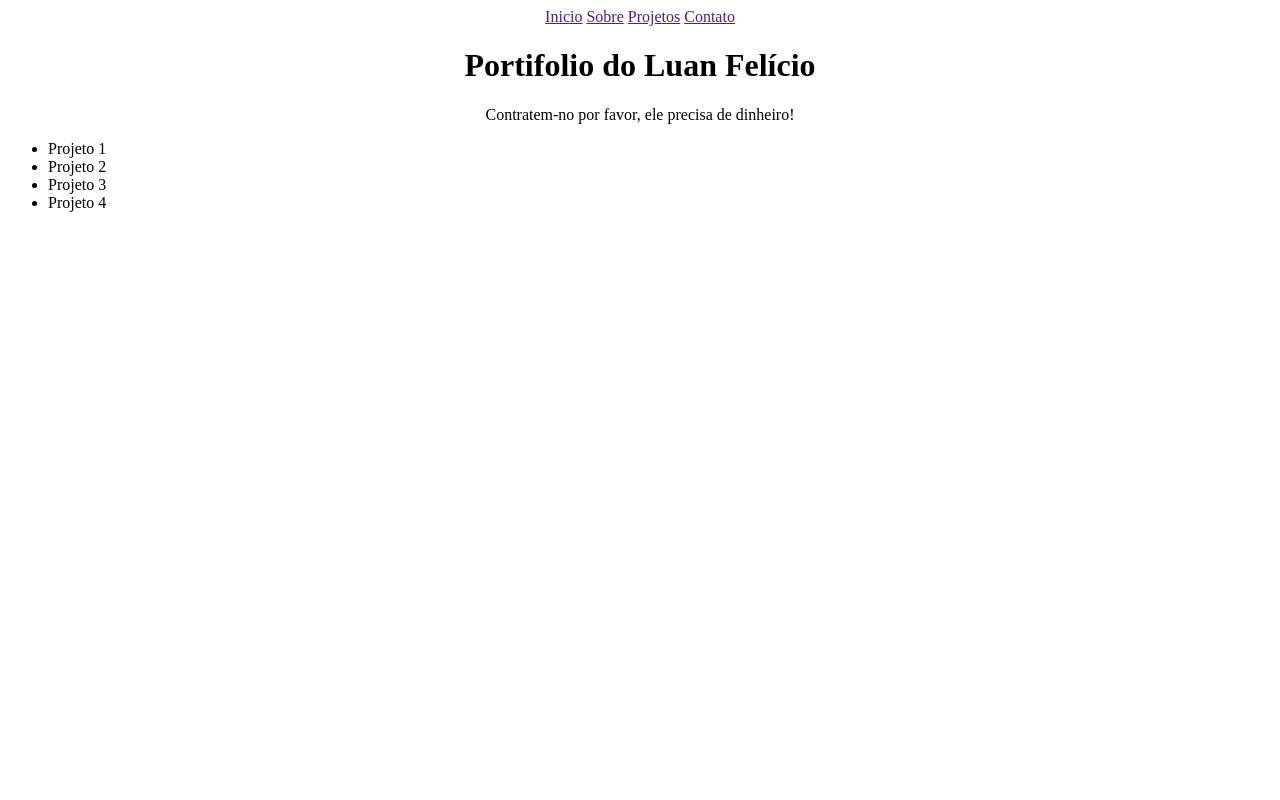
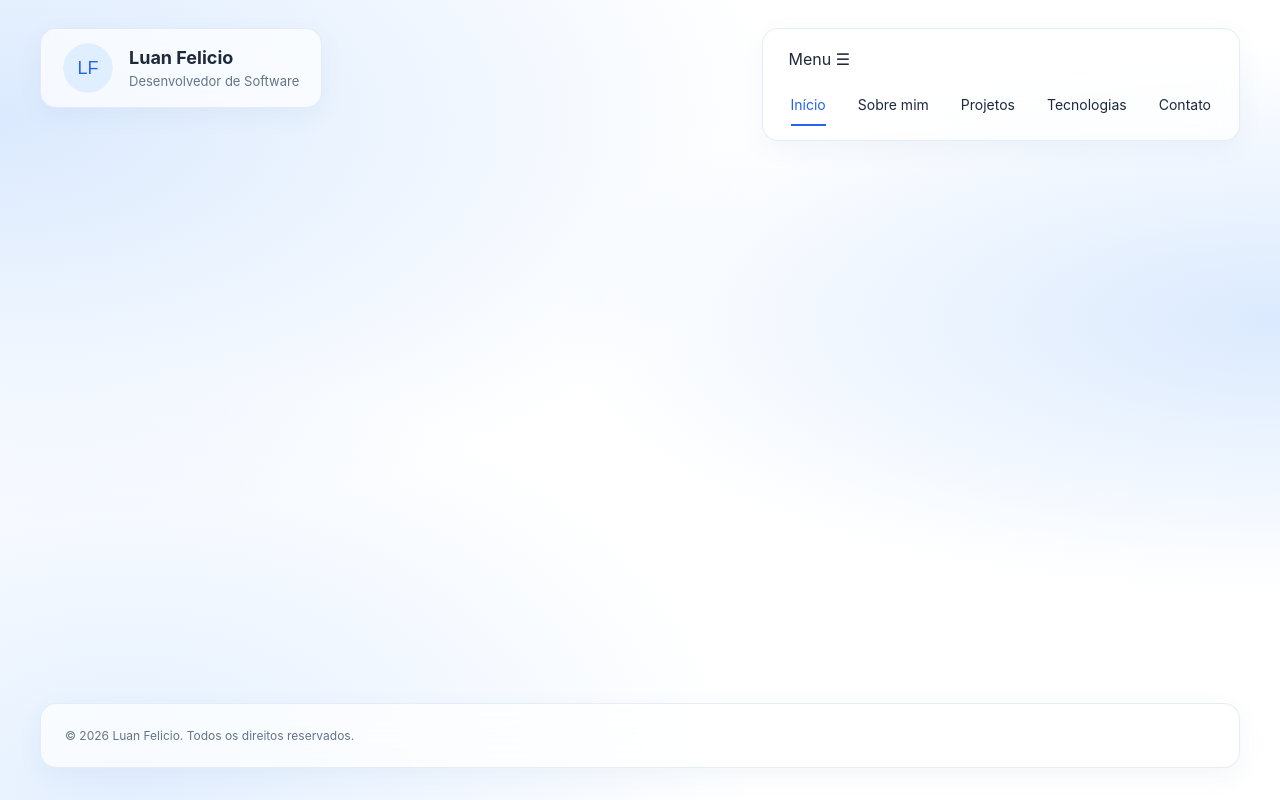
Before and after one commit to Luan-Felicio/luan-felicio.github.io, a plain HTML site: page index.html in a window 1280 px wide. Drawn offline with Linux system fonts and the light colour scheme.

Commit message:
atualização deisgn

```diff
--- /dev/null
+++ b/assets/css/style.css
@@ -0,0 +1,75 @@
+/* Personalize as cores, medidas e cantos aqui. */
+:root {
+  --blue: #2563eb;
+  --text: #1e293b;
+  --muted: #64748b;
+  --radius: 16px;
+  --width: 1200px;
+  --glass: rgba(255, 255, 255, .70);
+}
+* { box-sizing: border-box; }
+html { min-height: 100%; }
+body {
+  margin: 0;
+  min-height: 100vh;
+  font-family: Inter, "Segoe UI", Arial, sans-serif;
+  color: var(--text);
+  background: #fff;
+  /* As manchas permanecem discretas e não dependem de imagens. */
+  background-image:
+    radial-gradient(ellipse at 0% 15%, #dbeafe 0, transparent 43%),
+    radial-gradient(ellipse at 100% 40%, #dbeafe 0, transparent 40%),
+    radial-gradient(ellipse at 10% 100%, #e3efff 0, transparent 38%);
+  background-attachment: fixed;
+}
+a { color: inherit; text-decoration: none; }
+button { font: inherit; }
+[hidden] { display: none !important; }
+:focus-visible { outline: 3px solid var(--blue); outline-offset: 5px; }
+.site-layout { width: min(var(--width), calc(100% - 64px)); min-height: 100vh; min-height: 100svh; margin: auto; display: flex; flex-direction: column; padding: 28px 0 32px; }
+.glass { background: var(--glass); border: 1px solid rgba(215, 228, 245, .65); border-radius: var(--radius); box-shadow: 0 8px 26px rgba(43, 97, 155, .06); -webkit-backdrop-filter: blur(16px); backdrop-filter: blur(16px); }
+.site-header { display: flex; justify-content: space-between; align-items: flex-start; gap: 40px; }
+.identity { display: flex; align-items: center; gap: 16px; padding: 14px 22px; flex-shrink: 0; }
+.avatar { width: 50px; height: 50px; border-radius: 50%; object-fit: cover; }
+.identity-text { display: grid; gap: 5px; }
+.identity-text strong { font-size: 18px; font-weight: 650; }
+.identity-text > span { color: var(--muted); font-size: 13px; }
+.navigation { padding: 10px 16px; }
+.nav-links { display: flex; align-items: center; gap: 8px; }
+.nav-links a { position: relative; padding: 17px 12px; font-size: 14px; white-space: nowrap; transition: color .2s, background-color .2s; border-radius: 8px; }
+.nav-links a:hover { color: var(--blue); background: #eff6ff; }
+.nav-links a[aria-current="page"] { color: var(--blue); }
+.nav-links a[aria-current="page"]::after { content: ""; position: absolute; bottom: 4px; left: 12px; right: 12px; height: 2px; background: var(--blue); }
+.page-content { flex: 1; padding: 56px 0; min-width: 0; overflow-wrap: anywhere; }
+/* O centro fica vazio: insira seus estilos de conteúdo abaixo. */
+.site-footer { display: flex; align-items: center; justify-content: space-between; gap: 20px; padding: 22px 24px; }
+.site-footer small { font-size: 12px; color: var(--muted); line-height: 1.6; }
+.social-links { display: flex; flex-wrap: wrap; gap: 24px; font-size: 13px; }
+.social-links:empty { display: none; }
+.social-links a { transition: color .2s; }
+.social-links a:hover { color: var(--blue); }
+.menu-toggle { border: 0; background: transparent; color: var(--text); padding: 10px; cursor: pointer; align-items: center; gap: 18px; }
+.skip-link { position: fixed; top: 8px; left: 8px; z-index: 20; background: white; padding: 12px; border-radius: 8px; transform: translateY(-160%); }
+.skip-link:focus { transform: translateY(0); }
+@media (max-width: 1000px) {
+ .site-header { flex-wrap: wrap; gap: 20px; }
+ .navigation { margin-left: auto; }
+}
+@media (max-width: 640px) {
+ .site-layout { width: calc(100% - 32px); padding: 20px 0; }
+ .site-header { gap: 16px; }
+ .identity { padding: 12px 16px; width: 100%; }
+ .identity-text strong { font-size: 17px; }
+ .navigation { width: 100%; padding: 6px; }
+ .nav-links { flex-wrap: wrap; gap: 4px; }
+ .nav-links a { padding: 13px 10px; }
+ .js .menu-toggle { display: flex; width: 100%; justify-content: space-between; }
+ .js .navigation:not(.is-open) .nav-links { display: none; }
+ .js .nav-links { flex-direction: column; align-items: stretch; padding-top: 5px; }
+ .page-content { padding: 32px 0; }
+ .site-footer { flex-direction: column; align-items: flex-start; padding: 18px; gap: 14px; }
+ .social-links { gap: 20px; }
+}
+@media (prefers-reduced-motion: reduce) {
+ *, *::before, *::after { transition: none !important; animation: none !important; scroll-behavior: auto !important; }
+}
--- /dev/null
+++ b/assets/js/config.js
@@ -0,0 +1,8 @@
+/* Preencha com seus endereços reais. Links vazios ficam ocultos.
+   Exemplo: github: "https://github.com/seu-usuario"
+   No e-mail, coloque somente o endereço, sem mailto:. */
+window.PORTFOLIO_CONFIG = {
+  github: "",
+  linkedin: "",
+  email: ""
+};
--- /dev/null
+++ b/assets/js/main.js
@@ -0,0 +1,49 @@
+document.documentElement.classList.add("js");
+
+// Atualiza automaticamente o ano do rodapé.
+document.querySelectorAll("[data-year]").forEach(element => {
+  element.textContent = new Date().getFullYear();
+});
+
+// Mantém os contatos em um único arquivo de configuração.
+const config = window.PORTFOLIO_CONFIG || {};
+document.querySelectorAll("[data-social]").forEach(link => {
+  const type = link.dataset.social;
+  const value = (config[type] || "").trim();
+  if (!value) return;
+  if (type === "email") {
+    link.href = `mailto:${value}`;
+  } else {
+    try {
+      const url = new URL(value);
+      if (url.protocol !== "https:") return;
+      link.href = url.href;
+      link.target = "_blank";
+      link.rel = "noopener noreferrer";
+    } catch { return; }
+  }
+  link.hidden = false;
+});
+
+const navigation = document.querySelector(".navigation");
+const toggle = document.querySelector(".menu-toggle");
+if (navigation && toggle) {
+  toggle.hidden = false;
+  function closeMenu() {
+    navigation.classList.remove("is-open");
+    toggle.setAttribute("aria-expanded", "false");
+  }
+  toggle.addEventListener("click", () => {
+    const open = navigation.classList.toggle("is-open");
+    toggle.setAttribute("aria-expanded", String(open));
+  });
+  navigation.addEventListener("keydown", event => {
+    if (event.key === "Escape" && navigation.classList.contains("is-open")) {
+      closeMenu();
+      toggle.focus();
+    }
+  });
+  document.addEventListener("click", event => {
+    if (!navigation.contains(event.target)) closeMenu();
+  });
+}
--- a/index.html
+++ b/index.html
@@ -1,39 +1,47 @@
-<!DOCTYPE html>
-<html lang="en">
+<!doctype html>
+<html lang="pt-BR">
 <head>
-    <meta charset="UTF-8">
-    <meta name="viewport" content="width=device-width, initial-scale=1.0">
-    <title>Luan Felício - Portifólio</title>
+  <meta charset="utf-8">
+  <meta name="viewport" content="width=device-width, initial-scale=1">
+  <meta name="description" content="Portfólio de Luan Felicio, desenvolvedor de software.">
+  <title>Início | Luan Felicio</title>
+  <link rel="icon" href="assets/img/avatar.svg" type="image/svg+xml">
+  <link rel="stylesheet" href="assets/css/style.css">
+  <script src="assets/js/config.js" defer></script>
+  <script src="assets/js/main.js" defer></script>
 </head>
 <body>
-    <nav style="text-align: center;">
-        <a href="">Inicio</a>
-        <a href="">Sobre</a>
-        <a href="">Projetos</a>
-        <a href="">Contato</a>
-    </nav>
-    <header style="text-align: center;">
-        <h1>Portifolio do Luan Felício</h1>
-        <p>Contratem-no por favor, ele precisa de dinheiro!</p>
+  <a class="skip-link" href="#conteudo">Pular para o conteúdo</a>
+  <div class="site-layout">
+    <header class="site-header">
+      <a class="identity glass" href="index.html" aria-label="Luan Felicio — página inicial">
+        <!-- Troque avatar.svg pelo caminho da sua foto. -->
+        <img class="avatar" src="assets/img/avatar.svg" alt="" width="50" height="50">
+        <span class="identity-text"><strong>Luan Felicio</strong><span>Desenvolvedor de Software</span></span>
+      </a>
+      <nav class="navigation glass" aria-label="Navegação principal">
+        <button class="menu-toggle" aria-expanded="false" aria-controls="menu-links" hidden>Menu <span aria-hidden="true">☰</span></button>
+        <div class="nav-links" id="menu-links">
+          <a href="index.html" aria-current="page">Início</a>
+          <a href="sobre.html">Sobre mim</a>
+          <a href="projetos.html">Projetos</a>
+          <a href="tecnologias.html">Tecnologias</a>
+          <a href="contato.html">Contato</a>
+        </div>
+      </nav>
     </header>
-    <main>
-        <ul>
-            <li>
-                <a>Projeto 1</a>
-            </li>
-
-            <li>
-                <a>Projeto 2</a>
-            </li>
-
-            <li>
-                <a>Projeto 3</a>
-            </li>
-
-            <li>
-                <a>Projeto 4</a>
-            </li>
-        </ul>
+    <main id="conteudo" class="page-content" tabindex="-1">
+      <!-- Adicione aqui o conteúdo da página Início. -->
     </main>
+    <footer class="site-footer glass">
+      <small>© <span data-year>2026</span> Luan Felicio. Todos os direitos reservados.</small>
+      <nav class="social-links" aria-label="Redes sociais e contato">
+        <!-- Os endereços são configurados em assets/js/config.js. -->
+        <a data-social="github" hidden>GitHub</a>
+        <a data-social="linkedin" hidden>LinkedIn</a>
+        <a data-social="email" hidden>E-mail</a>
+      </nav>
+    </footer>
+  </div>
 </body>
 </html>
```
Also changed, not shown: contato.html (added, +47 -0 lines), projetos.html (added, +47 -0 lines), sobre.html (added, +47 -0 lines), tecnologias.html (added, +47 -0 lines), assets/img/avatar.svg (added), html/contato.html (added), html/projetos.html (added), 2 other files.
